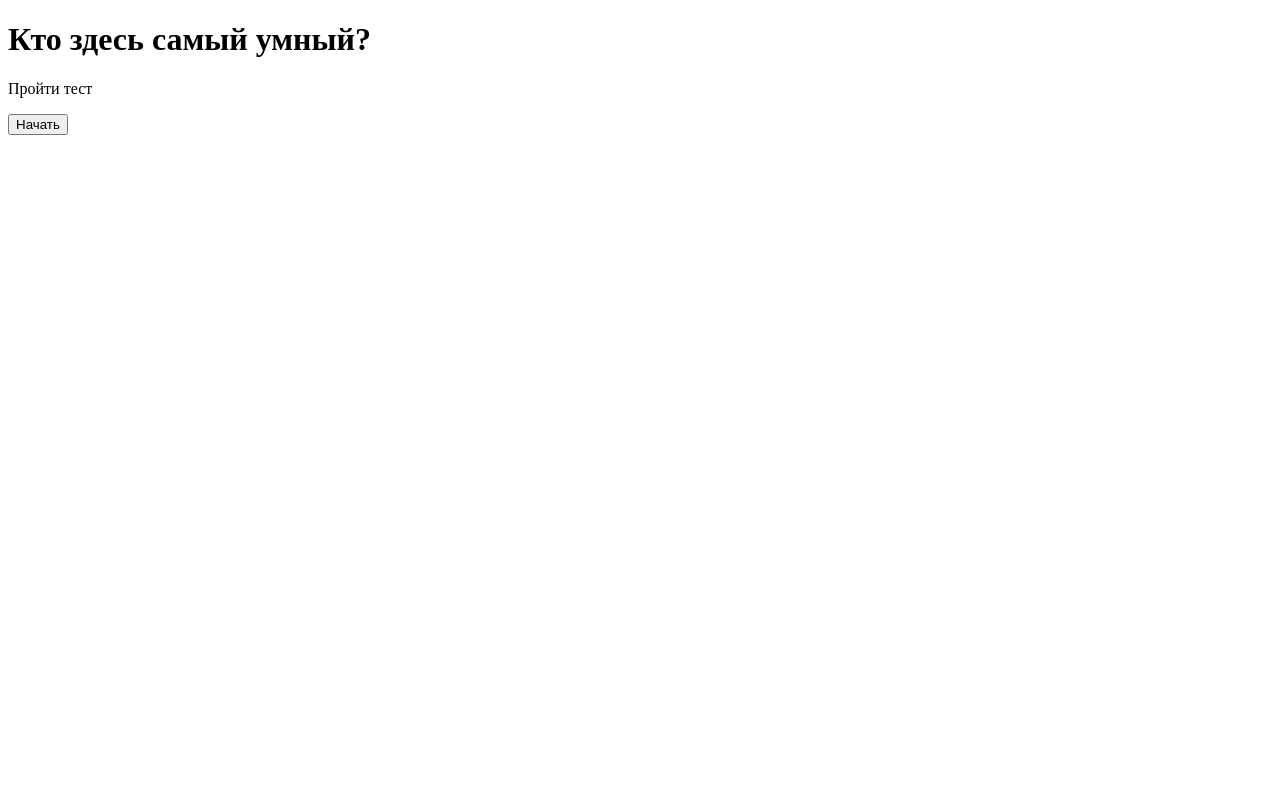
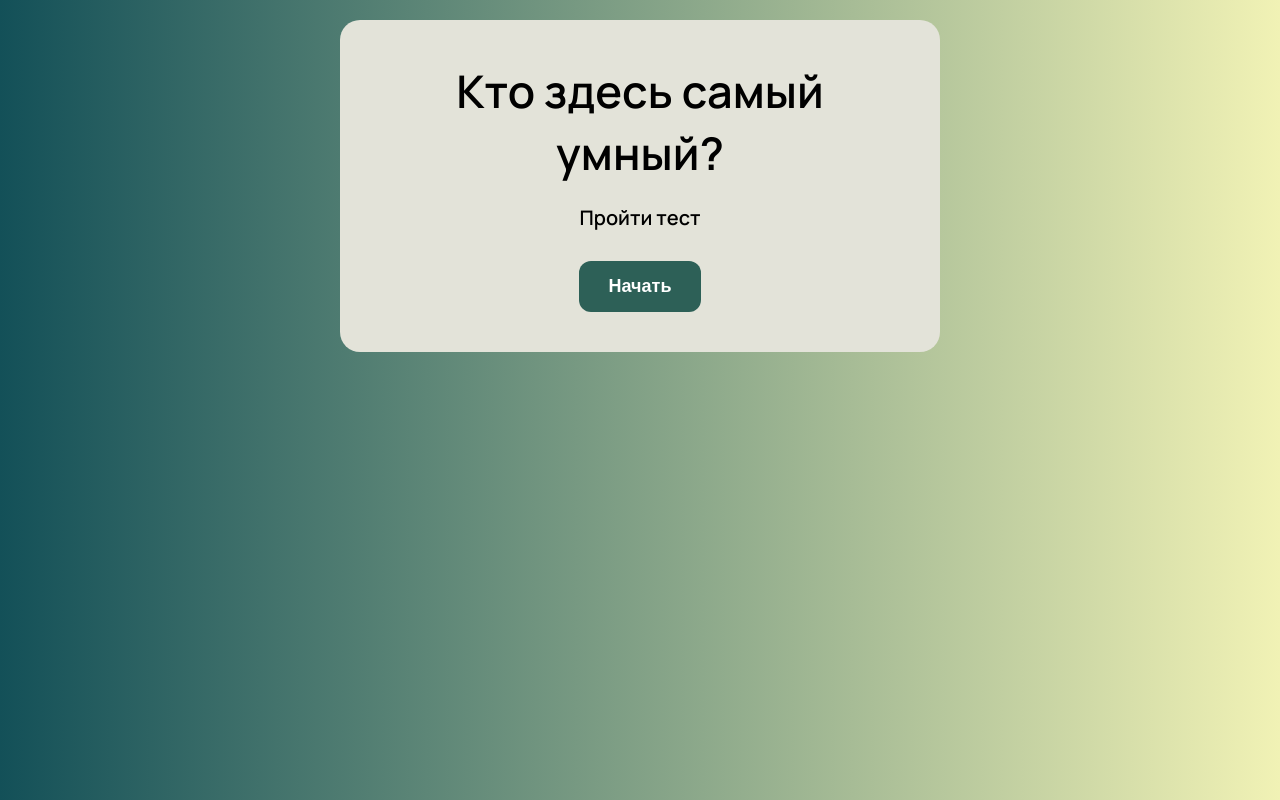
Before and after one commit to StasiyaN/smart-pants-quiz, a website: page index.html in a window 1280 px wide. Drawn offline with Linux system fonts and the light colour scheme.

Commit message:
start css, array with questions ok

```diff
--- a/index.html
+++ b/index.html
@@ -7,13 +7,20 @@
     <meta http-equiv="X-UA-Compatible" content="ie=edge">
     <title>Кто здесь самый умный?</title>
     <link rel="stylesheet" href="style.css">
+    <link rel="preconnect" href="https://fonts.googleapis.com">
+    <link rel="preconnect" href="https://fonts.gstatic.com" crossorigin>
+    <link href="https://fonts.googleapis.com/css2?family=Manrope:wght@600&display=swap" rel="stylesheet">
 </head>
 <body>
 
     <div class="quiz-container">
-        <h1>Кто здесь самый умный?</h1>
-        <p>Пройти тест</p>
-        <button class="btn" id="start">Начать</button>
+        <div class="quiz-content">
+            <div class="start">
+                <h1>Кто здесь самый умный?</h1>
+                <p>Пройти тест</p>
+                <button class="btn" id="start-btn">Начать</button>
+            </div>
+        </div>
     </div>
 
 
--- a/script.js
+++ b/script.js
@@ -0,0 +1,54 @@
+// Массив с вопросами
+const questions = [
+    {
+        type: 'multiple',
+        question: 'Какая планета самая большая в нашей солнечной системе?',
+        options: ['Марс', 'Юпитер', 'Сатурн', 'Земля'],
+        correct: 1
+    },
+    {
+        type: 'input',
+        question: 'В каком году была основана Москва?',
+        correct: '1147',
+        acceptableAnswers: ['1147', '1147 год', '1147г']
+    },
+    {
+        type: 'multiple',
+        question: 'Что является основным компонентом воздуха?',
+        options: ['Кислород', 'Углекислый газ', 'Азот', 'Водород'],
+        correct: 2
+    },
+    {
+        type: 'input',
+        question: 'Как называется процесс превращения воды в пар?',
+        correct: 'испарение',
+        acceptableAnswers: ['испарение', 'парообразование', 'выпаривание']
+    },
+    {
+        type: 'multiple',
+        question: 'Кто написал роман "Война и мир"?',
+        options: ['Достоевский', 'Пушкин', 'Толстой', 'Гоголь'],
+        correct: 2
+    },
+    {
+        type: 'input',
+        question: 'Сколько континентов на Земле?',
+        correct: '7',
+        acceptableAnswers: ['7', 'семь', 'VII']
+    }
+];
+
+// let currentQuestionIndex = 0;
+//
+//
+// const startQuiz = document.getElementById('start');
+// const quizContainer = document.querySelector('.quizContainer');
+// startQuiz.addEventListener('click', (event) => {
+//     startQuiz.style.display = 'none';
+//     showQuestions();
+//
+// });
+
+// function showQuestions() {
+//
+// }
--- a/style.css
+++ b/style.css
@@ -0,0 +1,53 @@
+* {
+    margin: 0;
+    padding: 0;
+    box-sizing: border-box;
+}
+
+body {
+    background: #F1F2B5;  /* fallback for old browsers */
+    background: linear-gradient(to right, #135058, #F1F2B5); /* W3C, IE 10+/ Edge, Firefox 16+, Chrome 26+, Opera 12+, Safari 7+ */
+    font-family: "Manrope", sans-serif;
+    display: flex;
+    align-items: center;
+    justify-content: center;
+    padding: 20px;
+}
+
+.quiz-container {
+    max-width: 600px;
+    width: 100%;
+    border-radius: 20px;
+    background-color: #e3e3d9;
+    text-align: center;
+    padding: 40px;
+}
+
+.start h1 {
+    font-size: 45px;
+    font-weight: 700;
+    margin-bottom: 20px;
+}
+
+.start p {
+    font-size: 20px;
+    font-weight: 400;
+    margin-bottom: 30px;
+}
+
+.btn {
+    padding: 15px 30px;
+    background: #2d6057;
+    color: white;
+    border: none;
+    border-radius: 12px;
+    font-size: 18px;
+    font-weight: 600;
+    cursor: pointer;
+    transition: all 0.3s ease;
+}
+
+.btn:hover {
+    transform: translateY(-2px);
+    background-color: #546c64;
+}
```
